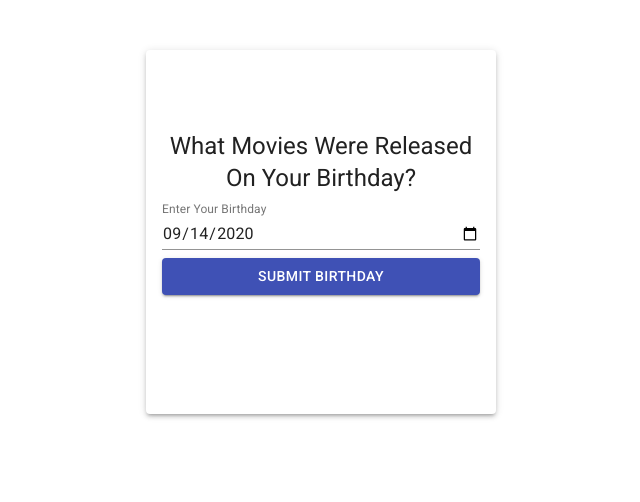
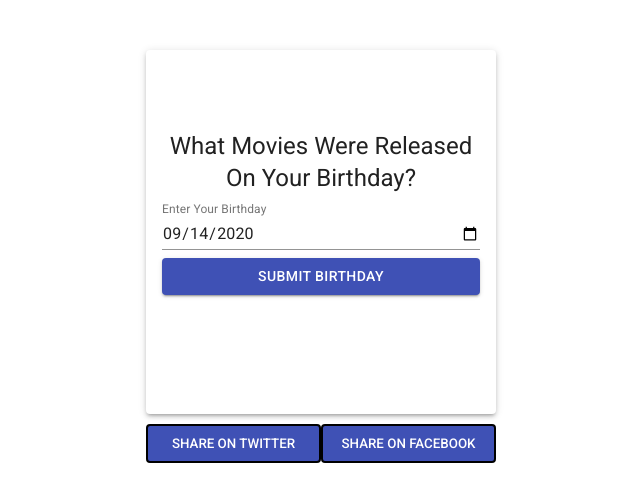
Before and after one commit to 24HourDeveloper/movie-birth-api-web, a React (Create React App) app: page / in a window 1280 px wide. Shown: the top 502 px of the page, without its empty margins (319-959 px from the left). Built offline with nearby package versions, Linux system fonts and the light colour scheme.

Commit message:
implemented share button component and set up share.npm.js with a facebook and twitter button

```diff
--- a/src/App.js
+++ b/src/App.js
@@ -1,10 +1,12 @@
 import React, { useState } from "react";
 import { CircularProgress, Typography, useMediaQuery } from "@material-ui/core";
+import Sharer from "sharer.npm.js";
 
 import "./App.css";
 import MovieCard from "./components/MovieCard";
 import BirthCard from "./components/BirthCard";
 import CalendarCard from "./components/CalendarCard";
+import ShareButton from "./components/ShareButton";
 
 function App() {
   const mediaQuery = useMediaQuery("(min-width: 500px)");
@@ -38,6 +40,11 @@ function App() {
     }
   };
 
+  const handleClick = e => {
+    const sharer = new Sharer(e.target);
+    sharer.share();
+  };
+
   const cardTitleArray = [
     "Movies Released The Month You Were Born",
     `Movies Released This Year ${date.substring(0, 4)}`
@@ -47,6 +54,26 @@ function App() {
     <>
       <div className="App">
         <CalendarCard getDate={getDate} changeDate={changeDate} date={date} />
+        <div
+          style={{
+            width: 350,
+            marginLeft: "auto",
+            marginRight: "auto",
+            display: "flex",
+            justifyContent: "space-between"
+          }}
+        >
+          <ShareButton
+            label="Share on Twitter"
+            social="twitter"
+            handleClick={handleClick}
+          />
+          <ShareButton
+            label="Share on Facebook"
+            social="facebook"
+            handleClick={handleClick}
+          />
+        </div>
       </div>
       {error ? (
         <>
--- /dev/null
+++ b/src/components/ShareButton.js
@@ -0,0 +1,25 @@
+import React from "react";
+
+export default function ShareButton({ label, handleClick, social }) {
+  return (
+    <button
+      onClick={handleClick}
+      data-sharer={social}
+      data-title="Try this web app that shows movies based on your birth month and year."
+      data-url="https://blissful-beaver-33cf0d.netlify.com/"
+      style={{
+        borderRadius: 4,
+        fontWeight: 500,
+        color: "#fff",
+        background: "#3f51b5",
+        padding: 10,
+        marginTop: 10,
+        width: 180,
+        borderStyle: "solid",
+        fontFamily: '"Roboto", "Helvetica", "Arial", sans-serif'
+      }}
+    >
+      {label.toUpperCase()}
+    </button>
+  );
+}
```
